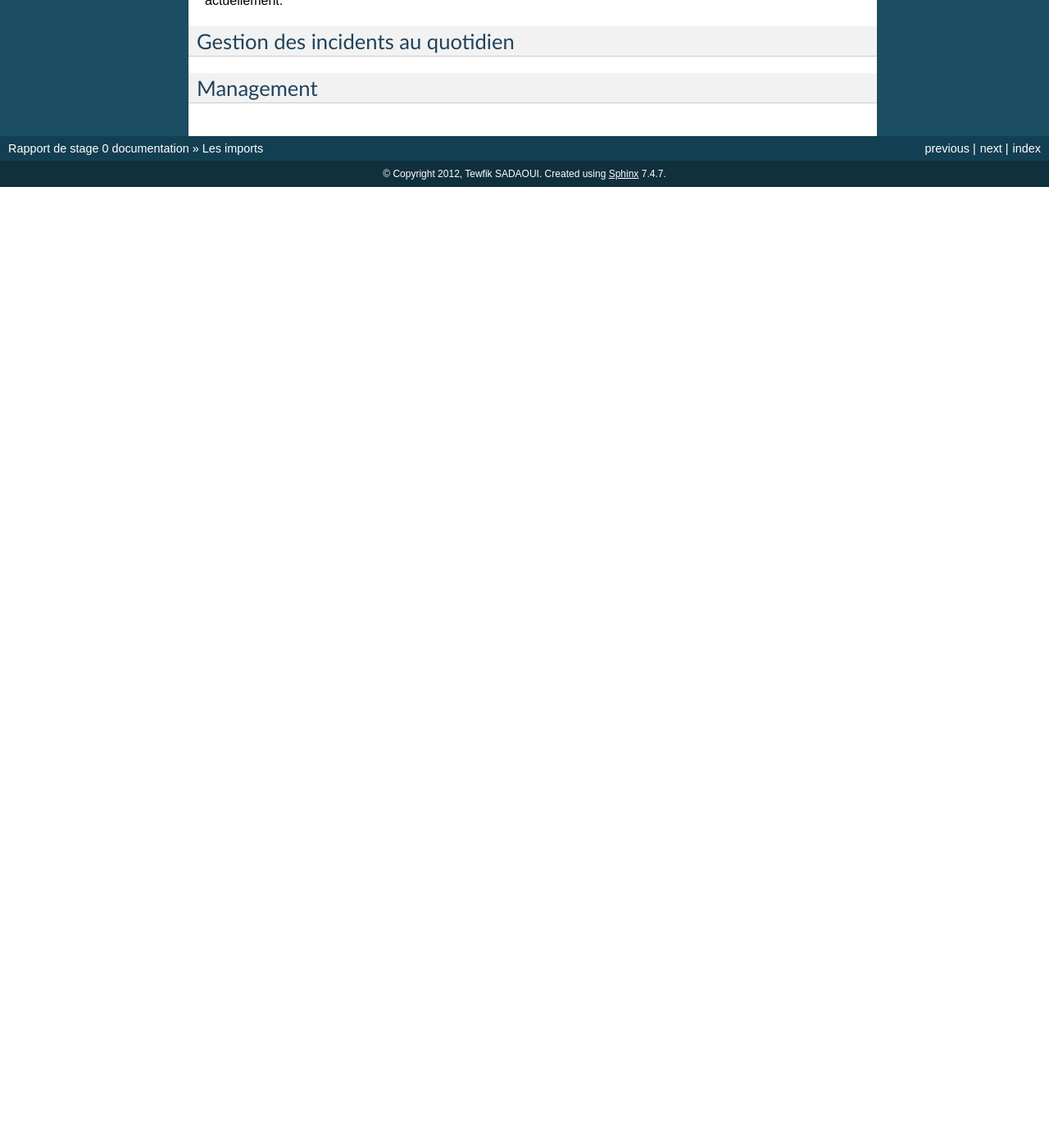
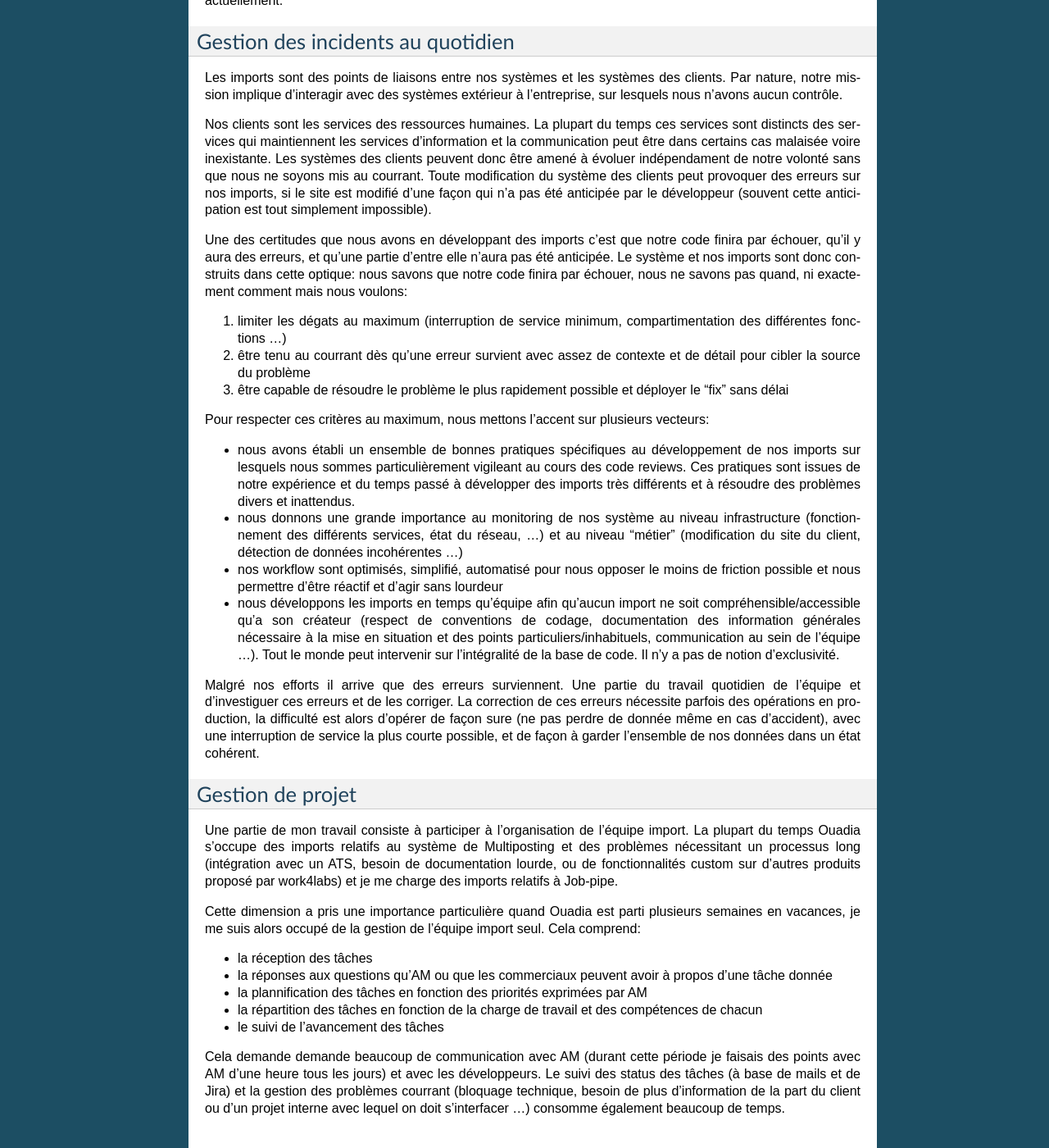
Before and after one commit to tsadaoui/Rapport_stage, a Sphinx documentation site: the page built from source/imports.rst, in a window 1280 px wide and 1400 px high, scrolled down 1217 px. Shown: the whole window at 82% size. Built offline with Sphinx 7.4.7, drawn with Linux system fonts in a browser that asks for light colours; before the commit the page ends 1445 px from its top, so only the background shows below that; some of the changed text lies outside the part shown.

Commit message:
Imports: développement et management

```diff
--- a/source/imports.rst
+++ b/source/imports.rst
@@ -29,6 +29,37 @@ Le déploiement consiste à configurer l'environnement de production pour prépa
 Gestion des incidents au quotidien
 ----------------------------------
 
+Les imports sont des points de liaisons entre nos systèmes et les systèmes des clients. Par nature, notre mission implique d'interagir avec des systèmes extérieur à l'entreprise, sur lesquels nous n'avons aucun contrôle.
 
-Management
-----------
+Nos clients sont les services des ressources humaines. La plupart du temps ces services sont distincts des services qui maintiennent les services d'information et la communication peut être dans certains cas malaisée voire inexistante. Les systèmes des clients peuvent donc être amené à évoluer indépendament de notre volonté sans que nous ne soyons mis au courrant. Toute modification du système des clients peut provoquer des erreurs sur nos imports, si le site est modifié d'une façon qui n'a pas été anticipée par le développeur (souvent cette anticipation est tout simplement impossible).
+
+Une des certitudes que nous avons en développant des imports c'est que notre code finira par échouer, qu'il y aura des erreurs, et qu'une partie d'entre elle n'aura pas été anticipée. Le système et nos imports sont donc construits dans cette optique: nous savons que notre code finira par échouer, nous ne savons pas quand, ni exactement comment mais nous voulons:
+
+1. limiter les dégats au maximum (interruption de service minimum, compartimentation des différentes fonctions ...)
+2. être tenu au courrant dès qu'une erreur survient avec assez de contexte et de détail pour cibler la source du problème
+3. être capable de résoudre le problème le plus rapidement possible et déployer le "fix" sans délai
+
+Pour respecter ces critères au maximum, nous mettons l'accent sur plusieurs vecteurs:
+
+* nous avons établi un ensemble de bonnes pratiques spécifiques au développement de nos imports sur lesquels nous sommes particulièrement vigileant au cours des code reviews. Ces pratiques sont issues de notre expérience et du temps passé à développer des imports très différents et à résoudre des problèmes divers et inattendus.
+* nous donnons une grande importance au monitoring de nos système au niveau infrastructure (fonctionnement des différents services, état du réseau, ...) et au niveau "métier" (modification du site du client, détection de données incohérentes ...)
+* nos workflow sont optimisés, simplifié, automatisé pour nous opposer le moins de friction possible et nous permettre d'être réactif et d'agir sans lourdeur
+* nous développons les imports en temps qu'équipe afin qu'aucun import ne soit compréhensible/accessible qu'a son créateur (respect de conventions de codage, documentation des information générales nécessaire à la mise en situation et des points particuliers/inhabituels, communication au sein de l'équipe ...). Tout le monde peut intervenir sur l'intégralité de la base de code. Il n'y a pas de notion d'exclusivité.
+
+Malgré nos efforts il arrive que des erreurs surviennent. Une partie du travail quotidien de l'équipe et d'investiguer ces erreurs et de les corriger. La correction de ces erreurs nécessite parfois des opérations en production, la difficulté est alors d'opérer de façon sure (ne pas perdre de donnée même en cas d'accident), avec une interruption de service la plus courte possible, et de façon à garder l'ensemble de nos données dans un état cohérent.
+
+
+Gestion de projet
+-----------------
+
+Une partie de mon travail consiste à participer à l'organisation de l'équipe import. La plupart du temps Ouadia s'occupe des imports relatifs au système de Multiposting et des problèmes nécessitant un processus long (intégration avec un ATS, besoin de documentation lourde, ou de fonctionnalités custom sur d'autres produits proposé par work4labs) et je me charge des imports relatifs à Job-pipe.
+
+Cette dimension a pris une importance particulière quand Ouadia est parti plusieurs semaines en vacances, je me suis alors occupé de la gestion de l'équipe import seul. Cela comprend:
+
+* la réception des tâches
+* la réponses aux questions qu'AM ou que les commerciaux peuvent avoir à propos d'une tâche donnée
+* la plannification des tâches en fonction des priorités exprimées par AM
+* la répartition des tâches en fonction de la charge de travail et des compétences de chacun
+* le suivi de l'avancement des tâches
+
+Cela demande demande beaucoup de communication avec AM (durant cette période je faisais des points avec AM d'une heure tous les jours) et avec les développeurs. Le suivi des status des tâches (à base de mails et de Jira) et la gestion des problèmes courrant (bloquage technique, besoin de plus d'information de la part du client ou d'un projet interne avec lequel on doit s'interfacer ...) consomme également beaucoup de temps.
```
